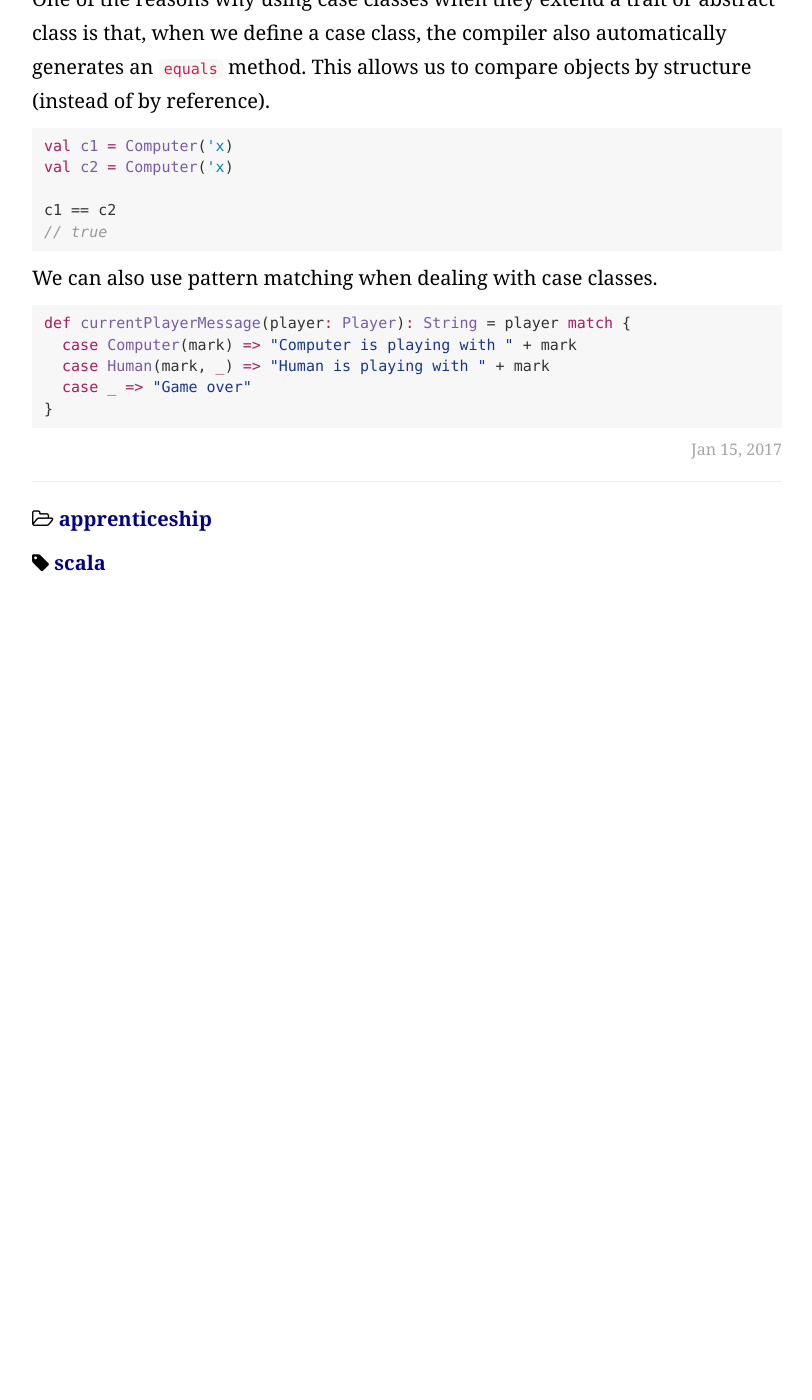
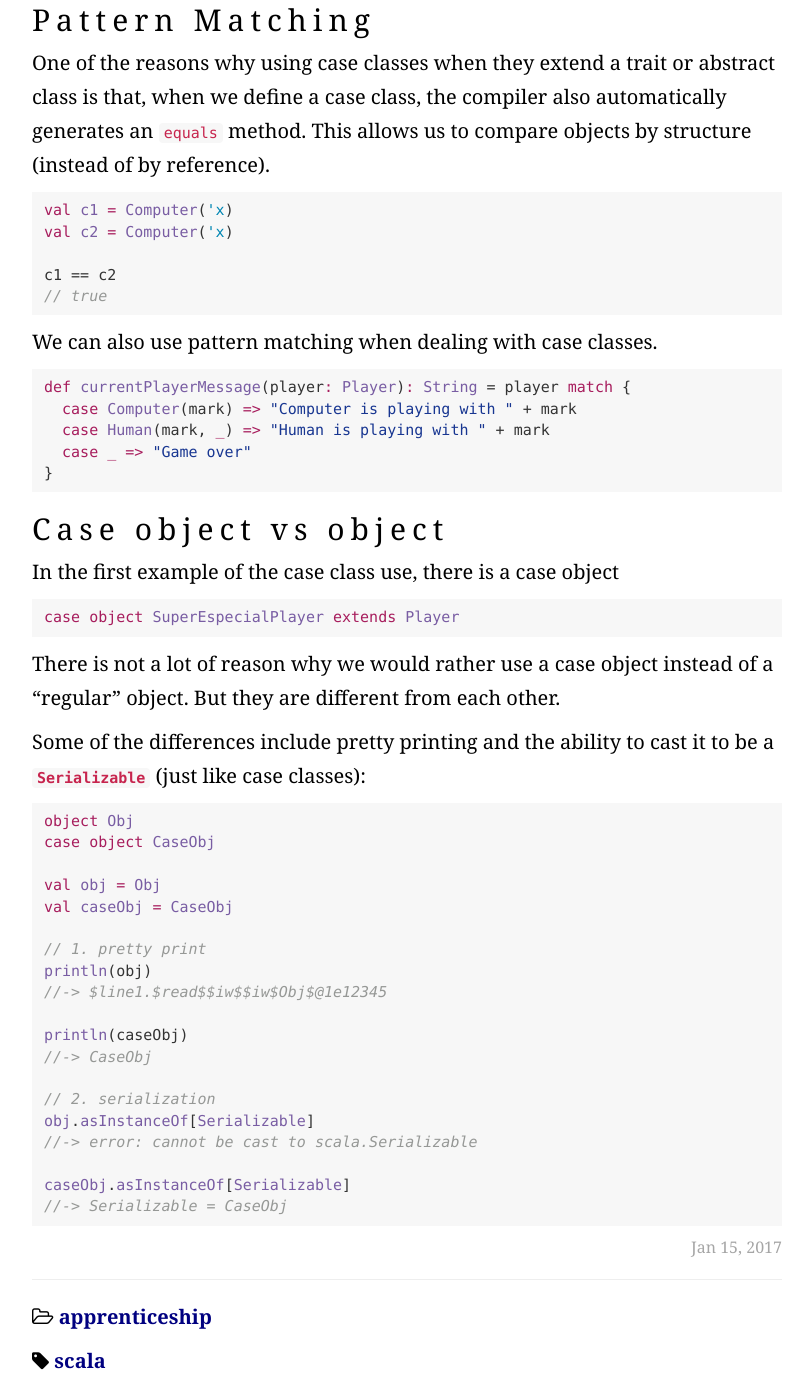
Before and after one commit to pwdd/pwdd.github.io, a Jekyll site: the page built from _posts/2017-01-15-what-is-case-class-in-scala.md, in a window 1280 px wide and 1400 px high, scrolled down 3401 px. Shown: the whole window, without its empty margins (233-1045 px from the left). Built offline with Jekyll 4.4.1, drawn with Linux system fonts in a browser that asks for light colours; nearby versions of some CDN libraries; some web fonts are replaced; before the commit the page ends 4031 px from its top, so only the background shows below that; some of the changed text lies outside the part shown.

Commit message:
review 5

````diff
--- a/_posts/2017-01-15-what-is-case-class-in-scala.md
+++ b/_posts/2017-01-15-what-is-case-class-in-scala.md
@@ -16,6 +16,9 @@ One situation (not the *only* one) when case classes are useful is when we have
 abstract class Player
 case class Computer(mark: Symbol) extends Player
 case class Human(mark: Symbol, messages: String) extends Player
+// a case class needs a list of parameters, even if it is empty
+case class SuperPlayer() extends Player
+// a case object - more about it in the end of this post
 case object SuperEspecialPlayer extends Player
 ```
 
@@ -152,3 +155,37 @@ def currentPlayerMessage(player: Player): String = player match {
   case _ => "Game over"
 }
 ```
+
+## Case object vs object
+
+In the first example of the case class use, there is a case object
+
+```scala
+case object SuperEspecialPlayer extends Player
+```
+
+There is not a lot of reason why we would rather use a case object instead of a "regular" object. But they are different from each other.
+
+Some of the differences include pretty printing and the ability to cast it to be a [`Serializable`](http://www.scala-lang.org/api/2.12.1/scala/Serializable.html) (just like case classes):
+
+```scala
+object Obj
+case object CaseObj
+
+val obj = Obj
+val caseObj = CaseObj
+
+// 1. pretty print
+println(obj)
+//-> $line1.$read$$iw$$iw$Obj$@1e12345
+
+println(caseObj)
+//-> CaseObj
+
+// 2. serialization
+obj.asInstanceOf[Serializable]
+//-> error: cannot be cast to scala.Serializable
+
+caseObj.asInstanceOf[Serializable]
+//-> Serializable = CaseObj
+```
````
